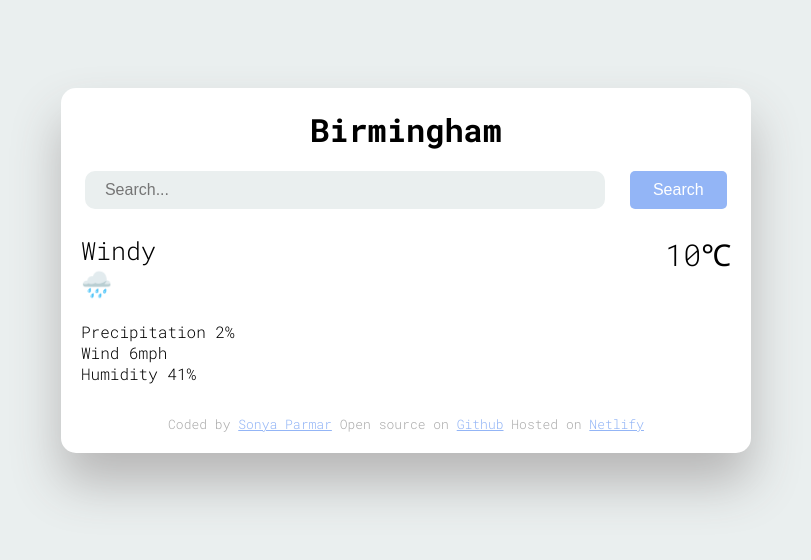
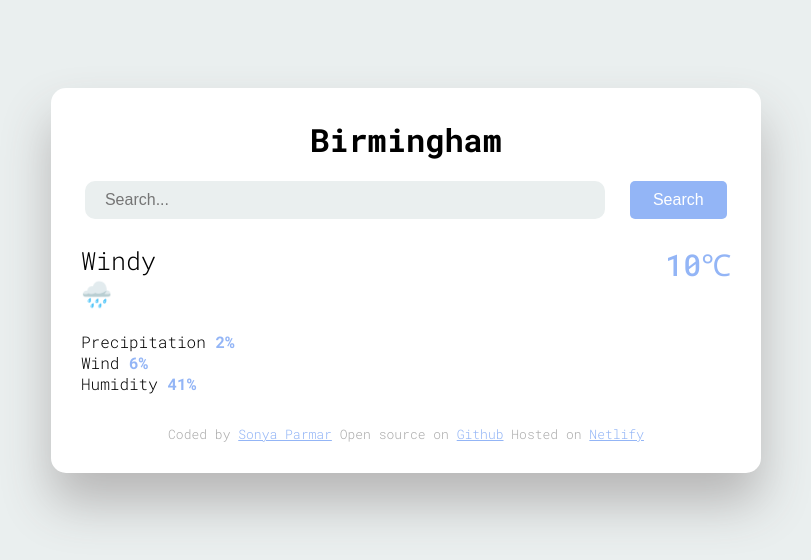
Before and after one commit to 50ny4/new-design-weather-app, a plain HTML site: page index.html in a window 1280 px wide. Shown: the whole page, without its empty margins (234-1045 px from the left). Drawn offline with Linux system fonts and the light colour scheme; a web font is replaced by a local one.

Commit message:
Updated with bold text, changed look and style of page with colour

```diff
--- a/index.html
+++ b/index.html
@@ -35,11 +35,11 @@
                 </div>
             </div>
             <br />
-            <div class="prec">Precipitation 2%
-            </div>
-            <div class="Wind">Wind 6mph
-            </div>
-            <div class="humi">Humidity 41%
+            <div class="details">Precipitation <strong>2%</strong>
+                <div>Wind <strong> 6% </strong>
+                    <div>Humidity <strong> 41% </strong>
+                    </div>
+                </div>
             </div>
 
 
--- a/src/style.css
+++ b/src/style.css
@@ -12,7 +12,7 @@ body {
   margin: 30px auto;
   max-width: 650px;
   box-shadow: 0 30px 50px rgb(183, 182, 182);
-  padding: 20px;
+  padding: 30px;
   border-radius: 15px;
 }
 
@@ -23,6 +23,11 @@ a {
 header {
   padding-bottom: 25px;
   text-align: center;
+}
+
+.city-name {
+  padding-bottom: 20px;
+  margin: 0 auto;
 }
 
 .search-input {
@@ -56,13 +61,13 @@ header {
 
 .temp-tdy {
   font-size: 30px;
+  color: rgb(147, 181, 246);
+  font-weight: 500;
 }
 
-h1 {
-  padding-bottom: 20px;
-  margin: 0 auto;
+.details strong {
+  color: rgb(147, 181, 246);
 }
-
 footer {
   text-align: center;
   font-size: 13px;
```
